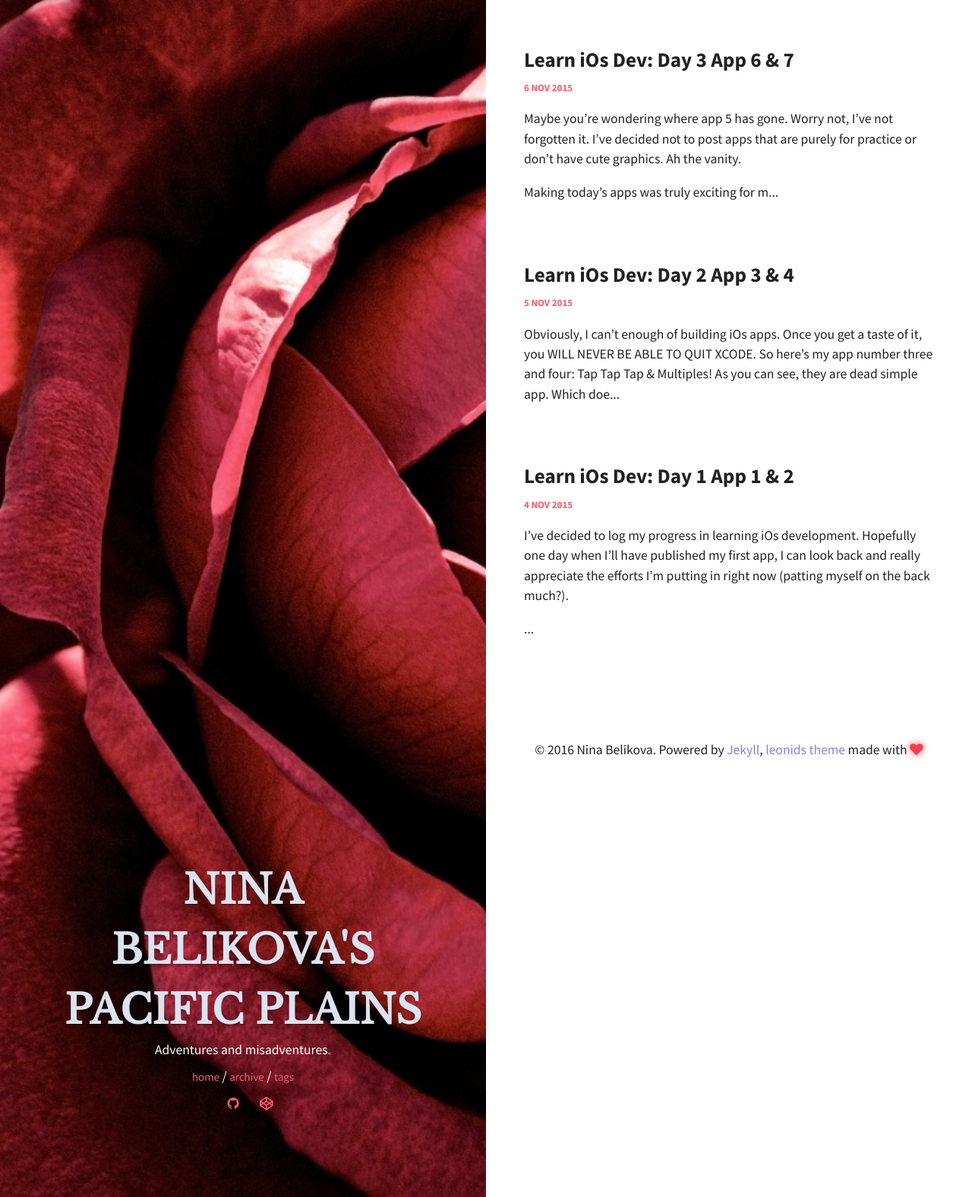
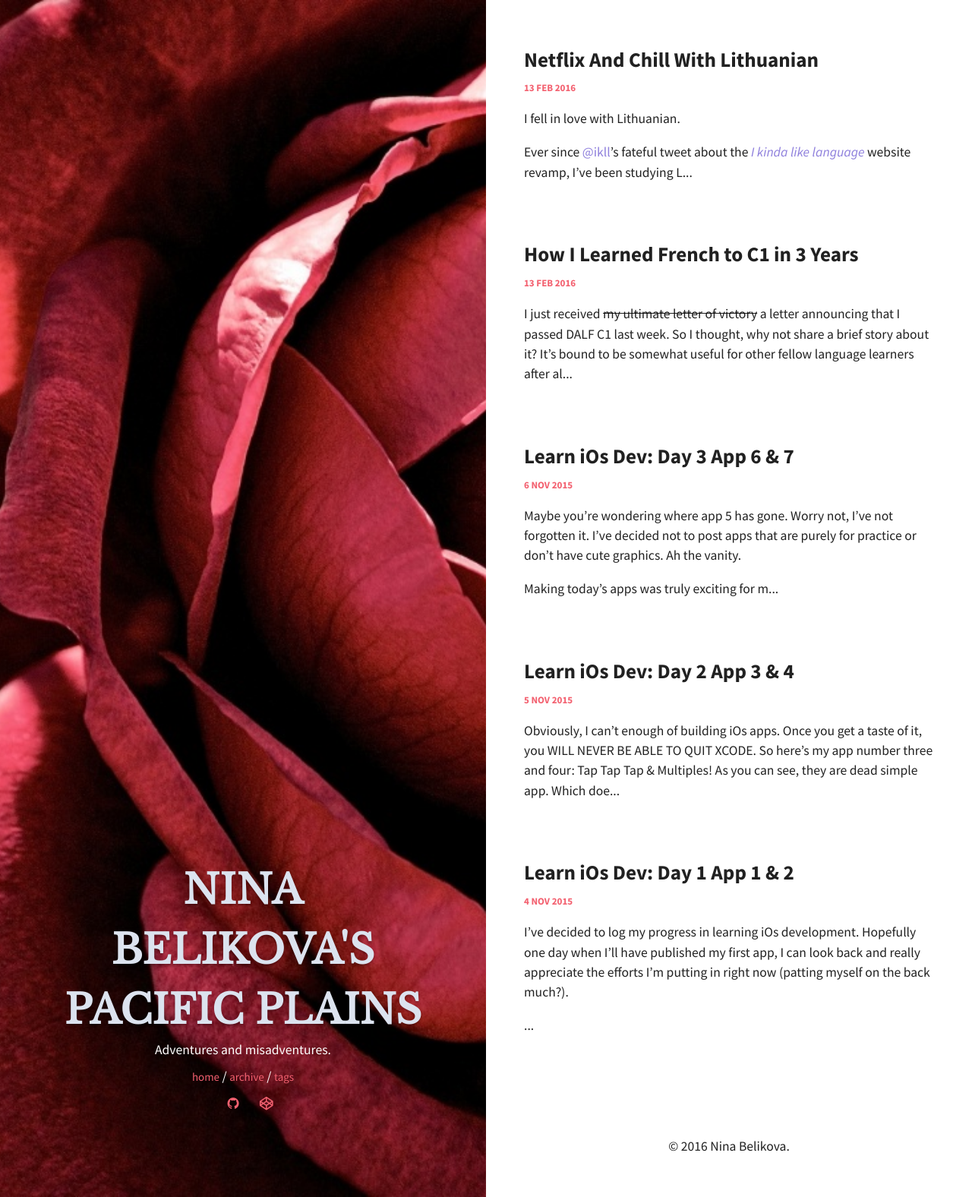
Before and after one commit to ninabelikova/leonids, a Jekyll site: the page built from index.html, in a window 1280 px wide. Shown: the whole page at 76% size. Built offline with Jekyll 4.4.1, drawn with Linux system fonts in a browser that asks for light colours; part of the change alters nothing that is shown.

Commit message:
new post

```diff
--- a/_config.yml
+++ b/_config.yml
@@ -7,7 +7,8 @@ title: Nina Belikova's Pacific Plains
 email:
 description: A blog in which I write about my iOs and web development misadventures.
 #url: http://ninabelikova.github.io/leonids
-url: http://blog.ninabelikova.com
+#url: http://blog.ninabelikova.com
+url: http://localhost:4000
 
 #
 ###################################
--- a/_includes/footer.html
+++ b/_includes/footer.html
@@ -1,3 +1,3 @@
 <footer>
-  &copy; {{ site.time | date: '%Y' }} {{ site.owner.name }}. Powered by <a href="http://jekyllrb.com/">Jekyll</a>, <a href="http://github.com/renyuanz/leonids/">leonids theme</a> made with <i class="fa fa-heart heart-icon"></i>
+  &copy; {{ site.time | date: '%Y' }} {{ site.owner.name }}.
 </footer>
--- /dev/null
+++ b/_posts/2016-02-13-how-i-learned-french-to-c1.md
@@ -0,0 +1,35 @@
+---
+layout: post
+title: "How I Learned French to C1 in 3 Years"
+tags: [French, language]
+comments: true
+---
+
+I just received <s>my ultimate letter of victory</s> a letter announcing that I passed DALF C1 last week. So I thought, why not share a brief story about it? It's bound to be somewhat useful for other fellow language learners after all (I certainly hope so).
+
+So I wrote it and posted it to reddit. Here's the post in its entirety, this time with a decent font and line height.
+
+---
+
+### The reason I decided to post this
+I've always loved to read about other people's success. But the one thing I'm most curious about is what exactly they had done to achieve it. So I decided to write a summary about how I got here. Hope you'll find it useful somehow!
+
+
+#### Year one: DELF B1
+I used youtube videos, duolingo, various "beginner" websites to familiarize myself with basic stuff such as pronunciation, verb conjugation and some A1 vocabulary.
+
+Then I started reading novels. At first I could only recognize the six pronouns and some conjunction words but I carried on and looked up any word necessary for me to understand what's going on while giving up on the occasional long prose. By the end of my second novel, I no longer had to skip anything. I managed to read 8 novels before the test.
+
+For listening, I used RFI, which provides a lot of audio with transcripts. Looked up any unknown word and listened until I could fully understand it without the transcripts. 3 audios a week until the DELF test.
+For speaking I would just talk to myself (so yeah the first time I ever had a real conversation in French was in the exam room. Even though I passed, this was super dumb of myself. Please don't do this). And finally for the test preparation I used the book "Réussir B1" (I think), I just went through all the exercises and mock tests.
+
+
+#### Year two: DELF B2
+**Reading**: I just continued reading. Lost count of how many books I've read.
+**Listening**: I started using "real world" material (not made for learners) like podcasts on France Inter every day.
+**Speaking**: one month before the test I found myself a tutor. I spoke with him for two hours every week. I also continued to talk to myself and record it.
+**Writing**: same as the year before, I just bought a B2 preparation book and practiced writing using the exercises.
+
+
+#### Year three: DALF C1
+I've done pretty much the exact same thing. At this point French was just a normal part of my life, didn't feel like studying. Except this year I was finally comfortable enough to watch French youtubers (somehow this kind of unscripted, familiar French was harder than the news for me). I sat the exam last December and just received the results saying that I passed!
--- /dev/null
+++ b/_posts/2016-02-13-learning-lithuanian.md
@@ -0,0 +1,41 @@
+---
+layout: post
+title: "Netflix And Chill With Lithuanian"
+tags: [language, Lithuanian]
+comments: true
+---
+
+
+I fell in love with Lithuanian.
+
+Ever since [@ikll](https://twitter.com/ikll)'s fateful tweet about the *[I kinda like language](http://ikindalikelanguages.com)* website revamp, I've been studying Lithuanian non-stop. Up until now, I've finished Introduction to Lithuanian I & II & III and lesson 1-26 of Lithuanian Basics.
+
+**What the heck is Lithuanian?**
+
+It's the language of Lithuania and a Baltic language, with about 3 million speakers around the globe. Its only relative is Latvian.
+
+**Why the heck are you learning it?**
+
+Why the heck do you play Angry Birds? Because you're bored on the toilet, of course!
+
+**Alright, what does it even look like?**
+
+Take a look at the first paragraph of Harry Potter and the Prisoner of Azkaban in Lithuanian. For me personally, it sounds like a fabulous combination of Russian and Spanish.
+
+> Haris Poteris buvo tikrai nepaprastas vaikas. Vien dėl to, kad labiau už viską pasaulyje nekentė vasaros atostogų. Be to, nuoširdžiai troško daryti namų darbus, tačiau turėdavo tuo užsiimti slapčia, nakties tamsoje.
+
+(As of right now, I recognize about five words in that paragraph. Future Nina, *please* return after one year and laugh at me)
+
+**What have you learned so far?**
+
+Apart from the general sentence structure and some basic vocabulary, I've learned how to conjugate verbs in all three categories in the present and the future tense, the accusative case endings and agreement in gender (it has two genders).
+
+**What's the next step?**
+
+1. finish Lithuanian Basics course on [I kinda like language](http://ikindalikelanguages.com) (there are 44 lessons in total)
+2. find a regular Teach Yourself kinda textbook and finish it
+3. read the Harry Potter series in Lithuanian
+4. use it to insult unsuspecting people in public
+5. tweet "poop" in Lithuanian just because I can
+
+Actually, I might just do the last step tomorrow. Good night!
--- a/_sass/components/_grid.scss
+++ b/_sass/components/_grid.scss
@@ -7,6 +7,7 @@
   margin: 0 auto;
   max-width: 1280px;
   width: 90%;
+
 }
 @include media-query($medium-screen) {
   .container {
@@ -15,7 +16,7 @@
 }
 @include media-query($large-screen) {
   .container {
-    width: 70%;
+    width: 55%;
   }
 }
 .container .row {
--- a/_sass/pages/_post.scss
+++ b/_sass/pages/_post.scss
@@ -63,6 +63,8 @@ section.post {
 
 #post {
   padding-bottom: 50px;
+  font-size: 1.15em;
+  line-height: 1.8em;
   .post-header {
     margin: 50px auto;
   }
```
Also changed, not shown: 3 other files.
